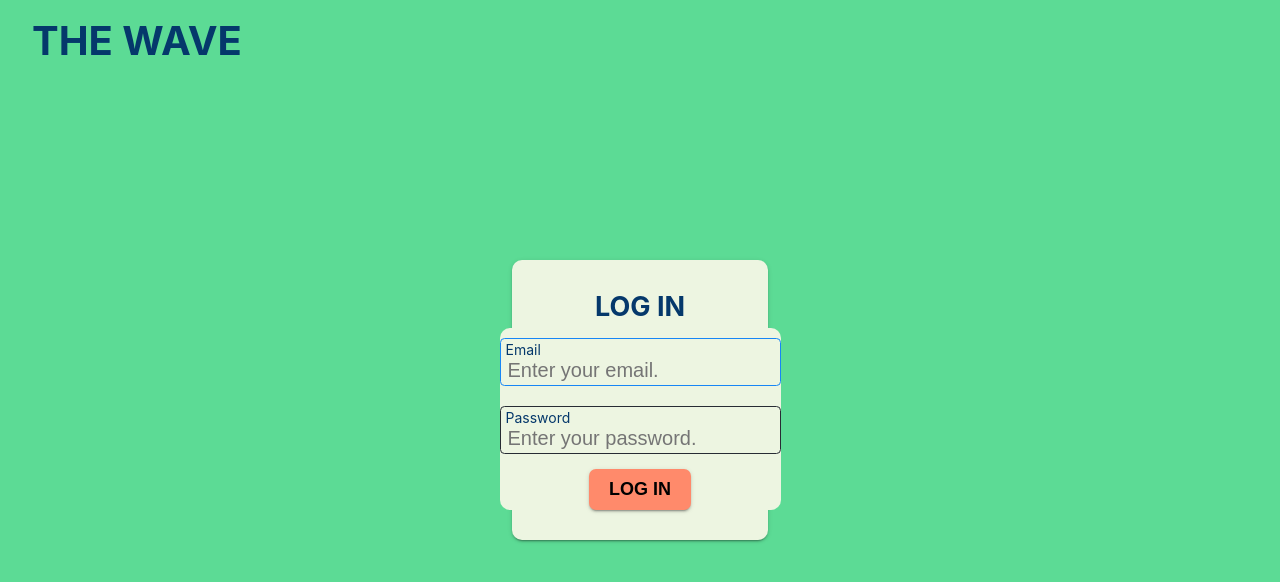
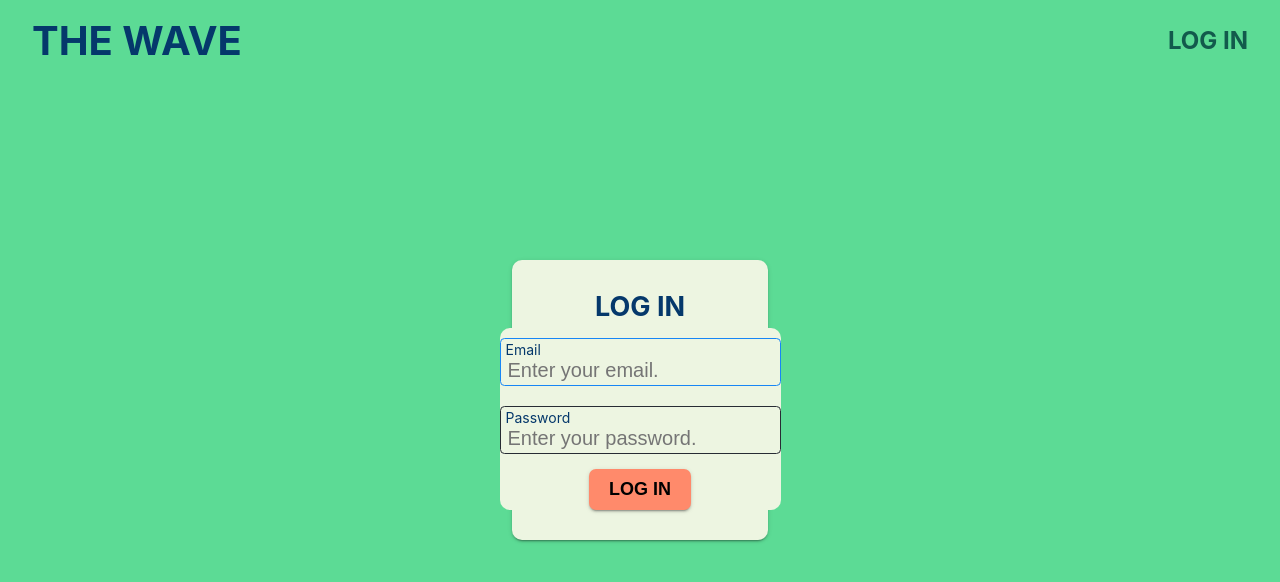
Before and after one commit to IsaiahCollazo99/TheWave-Web, a React (Create React App) app: page /login in a window 1280 px wide. Shown: the top 582 px of the page. Built offline with nearby package versions, Linux system fonts and the light colour scheme; no server answers.

Commit message:
LogInHandler css

```diff
--- a/src/Components/Header/Header.js
+++ b/src/Components/Header/Header.js
@@ -1,5 +1,6 @@
 import React from 'react'
 import '../../css/header/header.css'
+import LogInHandler from './LogInHandler'
 
 const Header = () => {
     return (
@@ -9,7 +10,7 @@ const Header = () => {
           </section>
 
           <section className="App-hr">
-
+            <LogInHandler />
           </section>
         </header>
     )
--- a/src/Components/Header/LogInHandler.js
+++ b/src/Components/Header/LogInHandler.js
@@ -1,11 +1,19 @@
-import React from 'react';
+import React, { useContext } from 'react';
 import { NavLink } from 'react-router-dom';
+import { AuthContext } from '../../providers/AuthContext';
+import { firebaseLogOut } from '../../util/firebaseFunctions';
+import Button from '../Reusable/Button/Button';
 
 const LogInHandler = () => {
+    const { currentUser } = useContext(AuthContext);
+
     return (
-        <>
-        <NavLink to="/login" className="logInHandler">Log In</NavLink>
-        </>
+        <React.Fragment>
+        {currentUser ?
+            <Button onClick={firebaseLogOut} className="logOutButton">LOG OUT</Button> :
+            <NavLink to="/login" className="logInHandler">LOG IN</NavLink>}
+
+        </React.Fragment>
     )
 }
 
--- a/src/Components/Login/Login.js
+++ b/src/Components/Login/Login.js
@@ -3,6 +3,7 @@ import Container from '../Reusable/Container/Container';
 import Input from '../Reusable/Input/Input';
 import '../../css/login/login.css';
 import Button from '../Reusable/Button/Button';
+import { firebaseLogIn } from '../../util/firebaseFunctions';
 
 const Login = () => {
     const [ values, setValues ] = useState({email: "", password: ""});
@@ -17,7 +18,7 @@ const Login = () => {
 
     const handleLogIn = ( e ) => {
         e.preventDefault();
-        console.log(values);
+        firebaseLogIn(values.email, values.password);
     }
 
     return (
--- a/src/css/header/header.css
+++ b/src/css/header/header.css
@@ -1,3 +1,36 @@
+.App-header {
+    display: flex;
+    flex-direction: row;
+    justify-content: space-between;
+    box-sizing: border-box;
+    padding-right: 32px;
+}
+
 .App-hl h1 {
     font-size: 2.5em;
 }
+
+.logOutButton {
+    border: none;
+    padding: 0;
+}
+
+.logInHandler, .logOutButton {
+    font-size: 1.5em;
+    text-decoration: none;
+    font-weight: bold;
+    color: #125a4c;
+    background-color: transparent;
+    border-bottom: 2px solid #5CDB95;
+    transition: 0.3s ease-in-out;
+}
+
+.logInHandler:hover, .logOutButton:hover {
+    color: #379683;
+    border-color: #fff;
+    cursor: pointer;
+}
+
+.logOutButton:active {
+    outline: none;
+}
```
Also changed, not shown: 1 other file (tests, documents, lock files or other folders).
